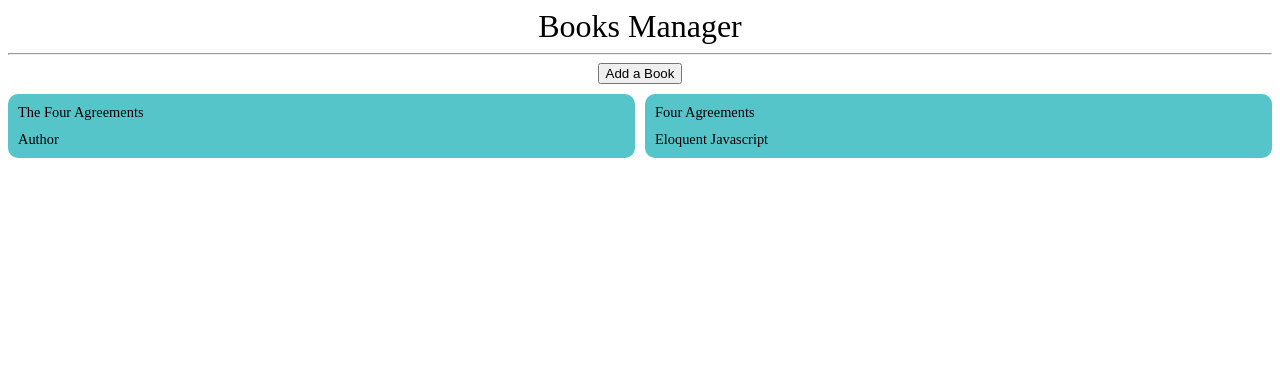
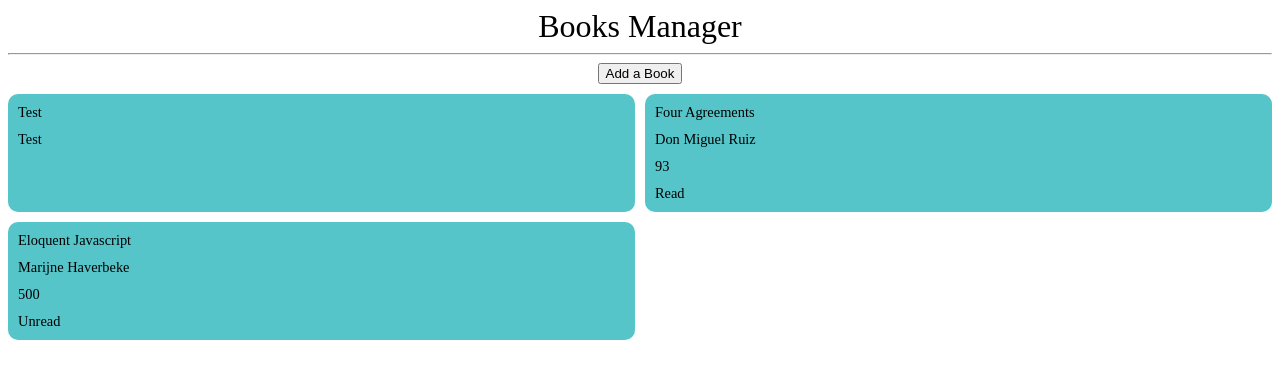
Before and after one commit to Pratyush-M/Library, a plain HTML site: page index.html in a window 1280 px wide. Drawn offline with Linux system fonts and the light colour scheme.

Commit message:
fix object property not accessible by using bracket notation instead of dot notation

```diff
--- a/index.html
+++ b/index.html
@@ -18,8 +18,8 @@
         <span>
 
 
-                <li>The Four Agreements</li>
-                <li>Author</li>
+                <li>Test</li>
+                <li>Test</li>
 
         </span>
 
--- a/script.js
+++ b/script.js
@@ -31,24 +31,19 @@ myLibrary.push(bookObject);
 
 function showBooks () {
     let grid = document.getElementsByClassName("container")[0];
-    let span = document.createElement('span');
     let li = document.createElement('li');
 
-    myLibrary.forEach( function (element, index) {
-    let span = document.createElement('span');
-    Object.keys(myLibrary[index]).forEach( function (key, index) {
-        li = document.createElement('li');
-        li.textContent = myLibrary[index].title;
-        grid.appendChild(span).appendChild(li);
-    })
-    // li.textContent = myLibrary[index].pages;
-    // grid.appendChild(span).appendChild(li);
-    // li = document.createElement('li');
-    // li.textContent = myLibrary[index].title;
-    // grid.appendChild(span).appendChild(li);
-    })
+        myLibrary.forEach( function (element, indexMain) {
+            let span = document.createElement('span');
 
+            Object.keys(myLibrary[indexMain]).forEach( function (key, index) {
+                li = document.createElement('li');
+                console.log(typeof(key));
+                li.textContent = myLibrary[indexMain][key];
+                grid.appendChild(span).appendChild(li);
+            })
 
+        })
 
 }
 
```
